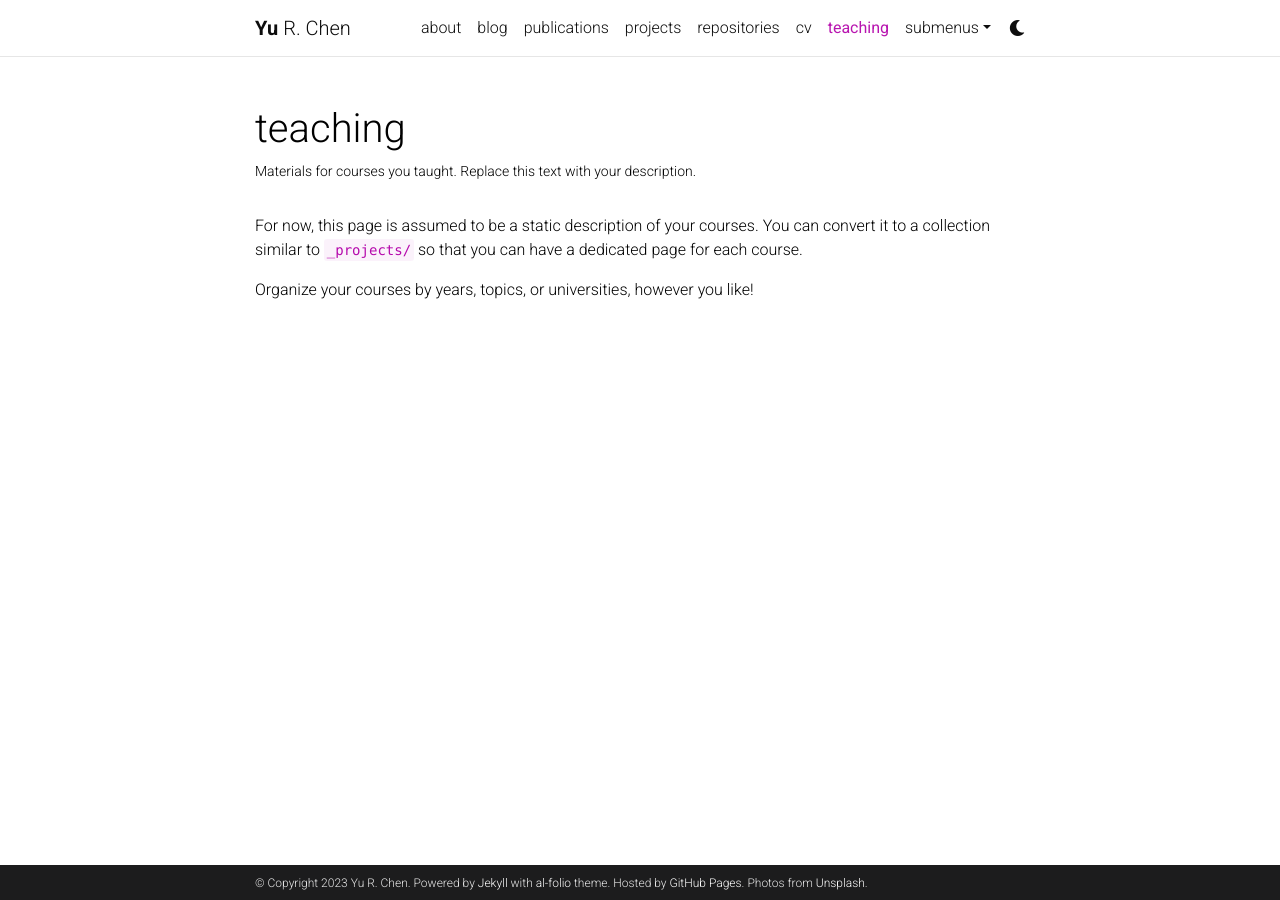
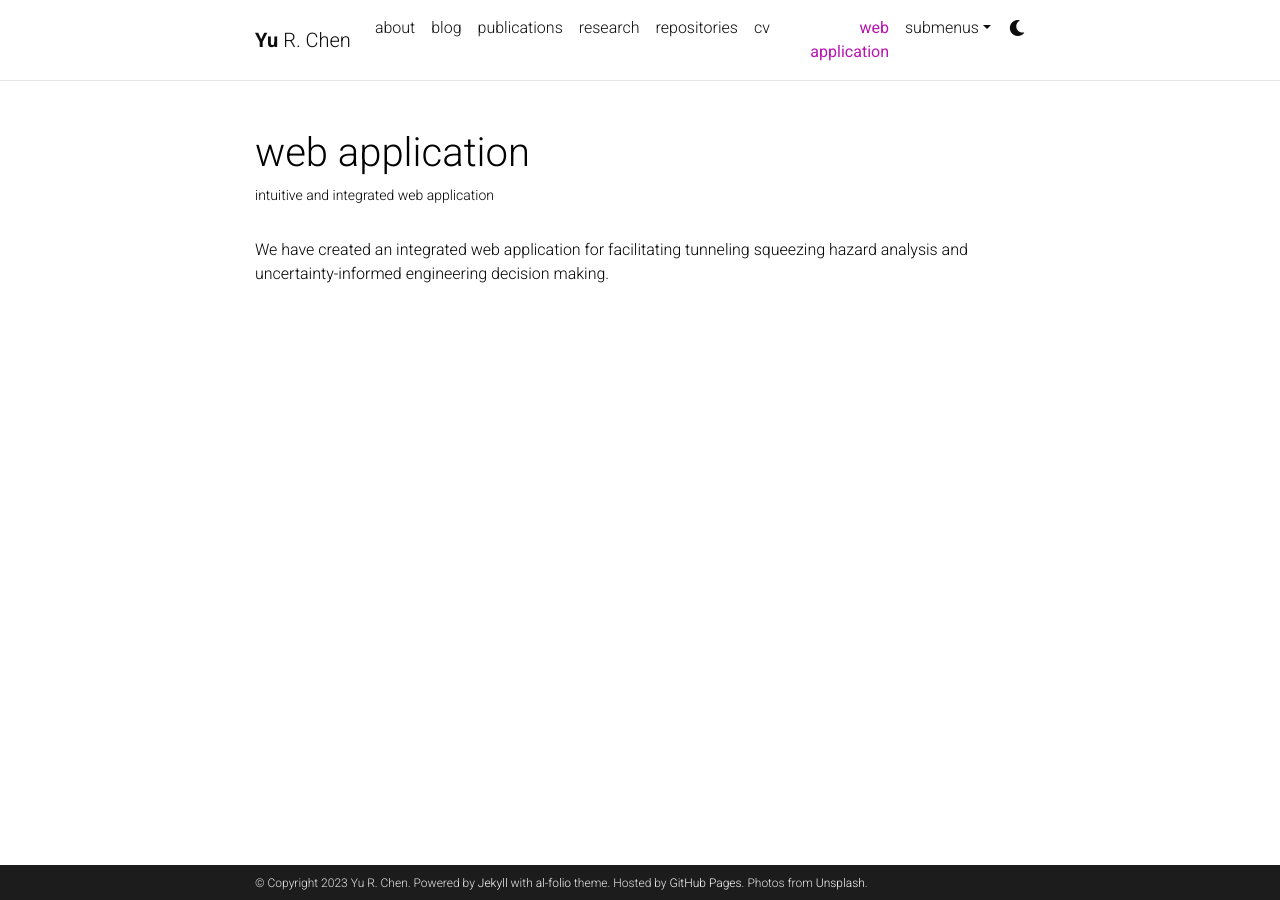
Before and after one commit to yuchenakaleslie/yuchenakaleslie.github.io, a Jekyll site: the page built from _pages/teaching.md, in a window 1280 px wide. Built offline with Jekyll 4.4.1, drawn with Linux system fonts in a browser that asks for light colours; comment, search, counter and statistics services are not loaded; a style sheet for code colours, icons or effects is not loaded.

Commit message:
modify the nav bar titles

```diff
--- a/_pages/projects.md
+++ b/_pages/projects.md
@@ -1,6 +1,6 @@
 ---
 layout: page
-title: projects
+title: research
 permalink: /projects/
 description: A growing collection of your cool projects.
 nav: true
--- a/_pages/teaching.md
+++ b/_pages/teaching.md
@@ -1,12 +1,10 @@
 ---
 layout: page
 permalink: /teaching/
-title: teaching
-description: Materials for courses you taught. Replace this text with your description.
+title: web application
+description: intuitive and integrated web application
 nav: true
 nav_order: 5
 ---
 
-For now, this page is assumed to be a static description of your courses. You can convert it to a collection similar to `_projects/` so that you can have a dedicated page for each course.
-
-Organize your courses by years, topics, or universities, however you like!
+We have created an integrated web application for facilitating tunneling squeezing hazard analysis and uncertainty-informed engineering decision making.
```
